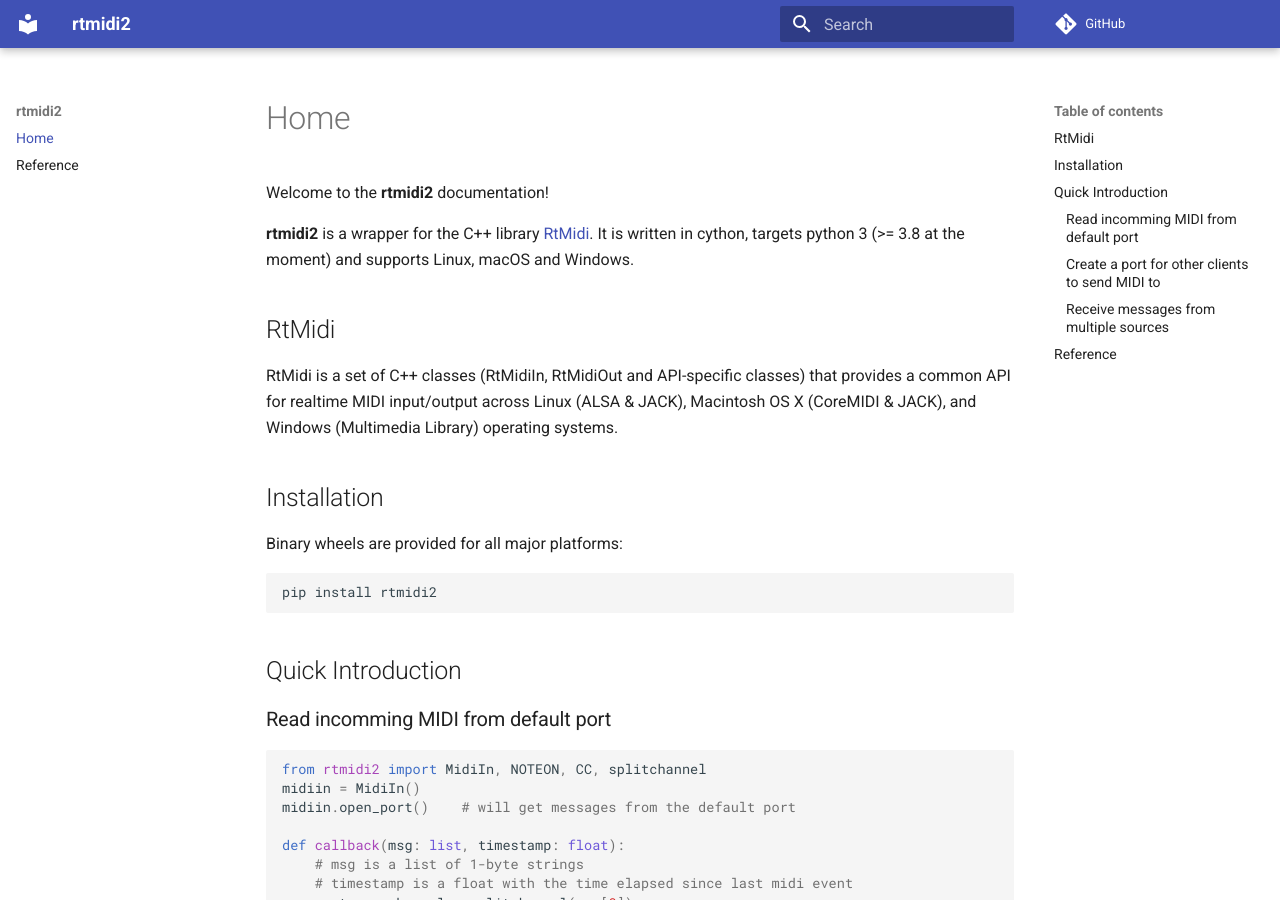
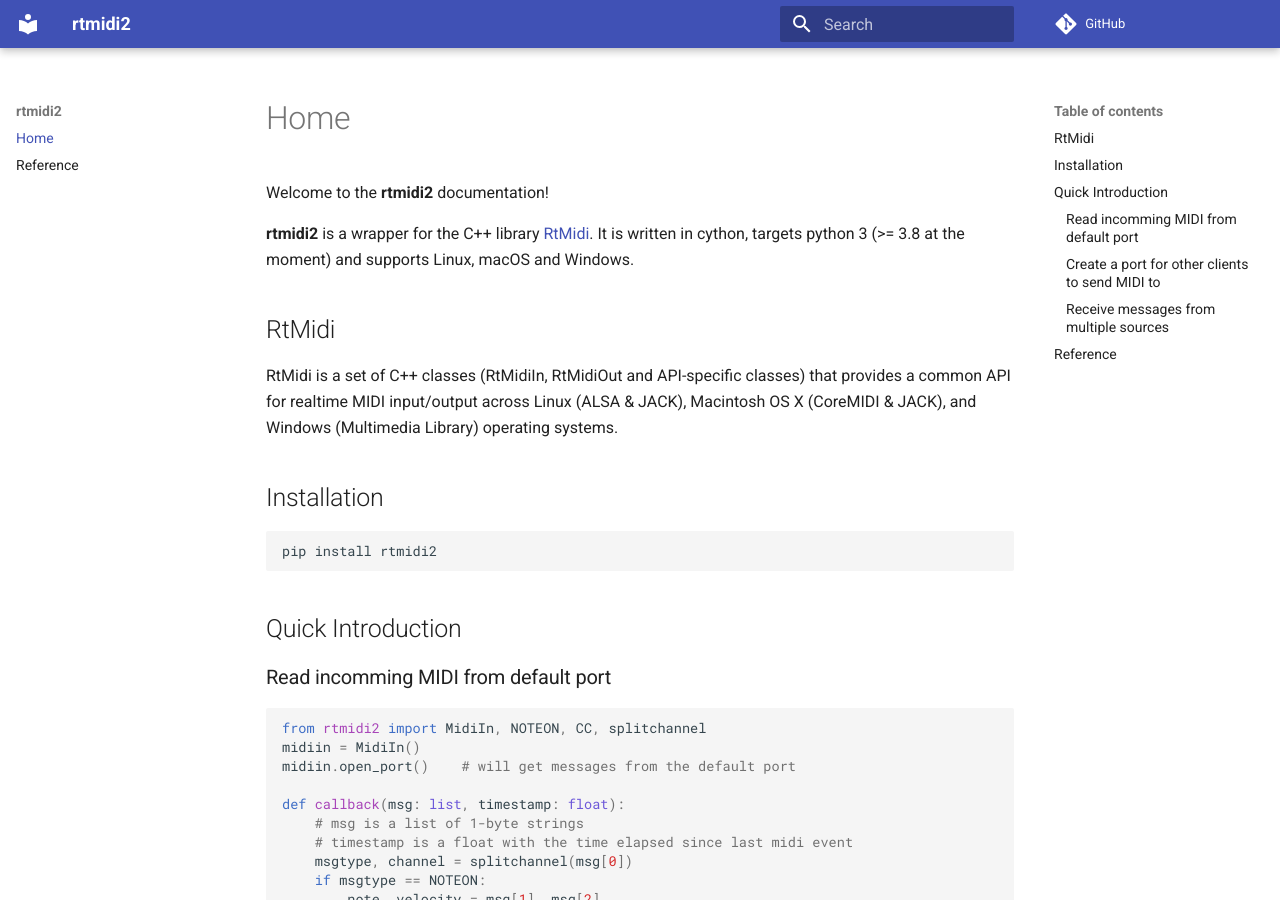
Before and after one commit to gesellkammer/rtmidi2, an MkDocs documentation site: the page built from docs/index.md, in a window 1280 px wide and 900 px high. Built offline with MkDocs 1.6.1 and Material for MkDocs 9.7.7, drawn with Linux system fonts in a browser that asks for light colours; comment, search, counter and statistics services are not loaded.

````diff
--- a/docs/index.md
+++ b/docs/index.md
@@ -9,8 +9,6 @@
 RtMidi is a set of C++ classes (RtMidiIn, RtMidiOut and API-specific classes) that provides a common API for realtime MIDI input/output across Linux (ALSA & JACK), Macintosh OS X (CoreMIDI & JACK), and Windows (Multimedia Library) operating systems.
 
 ## Installation
-
-Binary wheels are provided for all major platforms:
 
 ``` bash
 pip install rtmidi2
````
Also changed, not shown: 1 other file.
